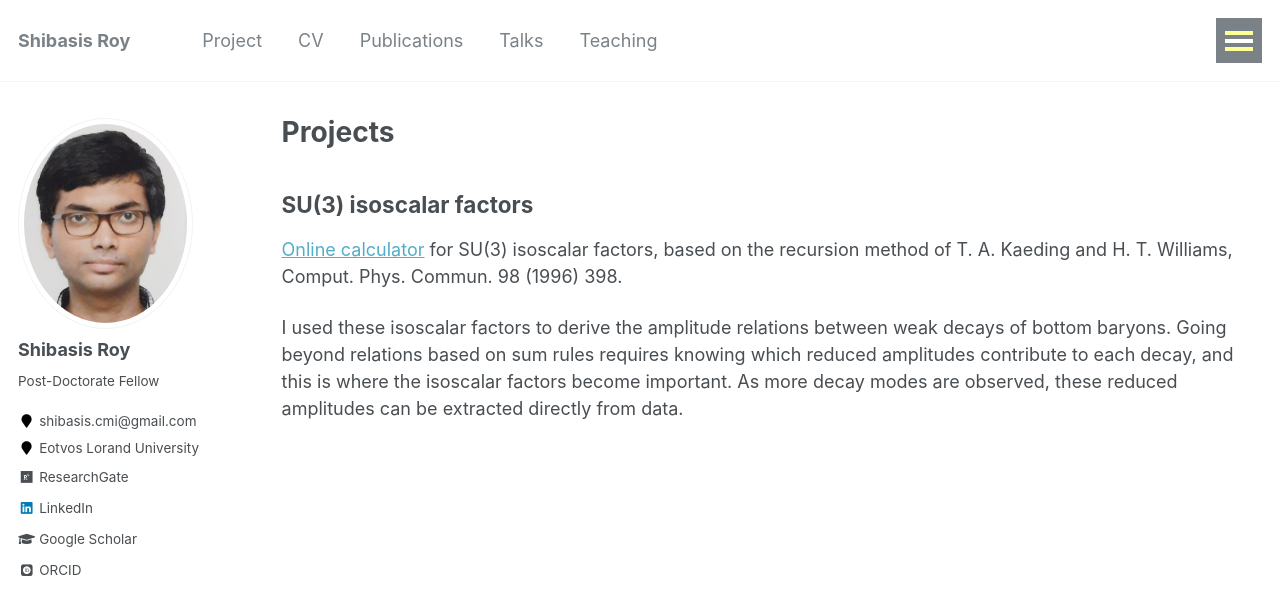
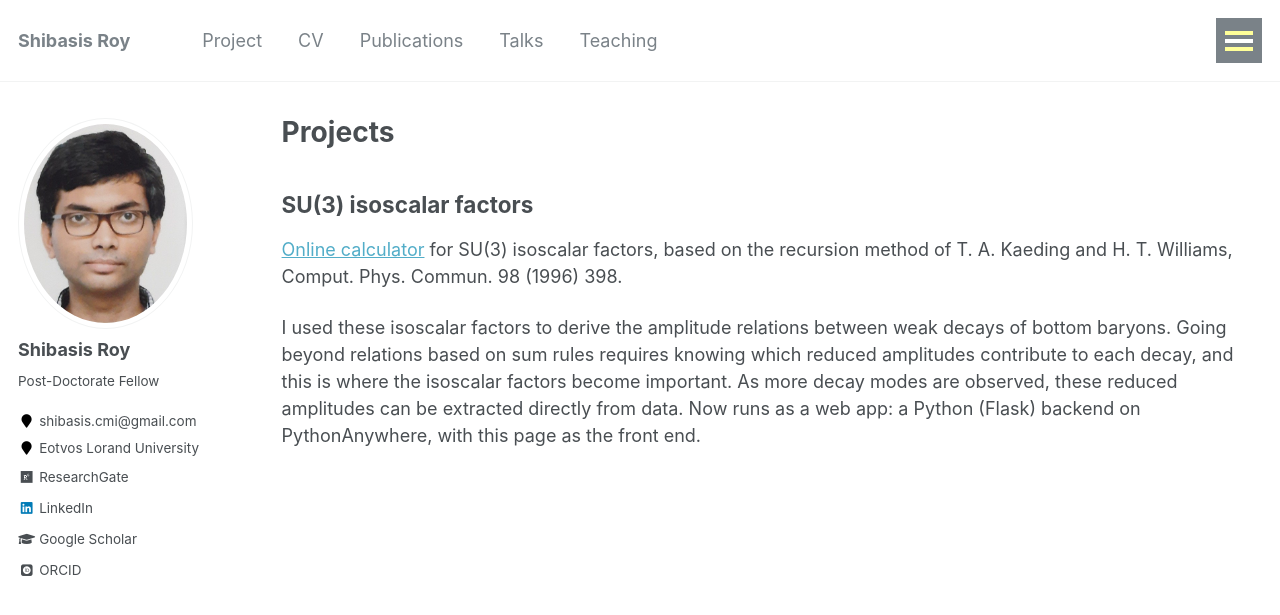
Before and after one commit to shibasisr/shibasisr.github.io, a Jekyll site: the page built from _pages/about.md, in a window 1280 px wide. Shown: the top 615 px of the page. Built offline with Jekyll 4.4.1, drawn with Linux system fonts in a browser that asks for light colours; some web fonts are replaced; a script bundle is joined from its source files by our own code; library files that are not in the unit come from our copies.

Commit message:
Add web app details to about page
Updated the about page to mention the web app functionality.

```diff
--- a/_pages/about.md
+++ b/_pages/about.md
@@ -18,4 +18,5 @@ author_profile: true
   decays of bottom baryons. Going beyond relations based on sum rules requires
   knowing which reduced amplitudes contribute to each decay, and this is where the
   isoscalar factors become important. As more decay modes are observed, these reduced amplitudes
-  can be extracted directly from data.
+  can be extracted directly from data. Now runs as a web app: a Python (Flask) backend on PythonAnywhere, with this page as
+  the front end.
```
